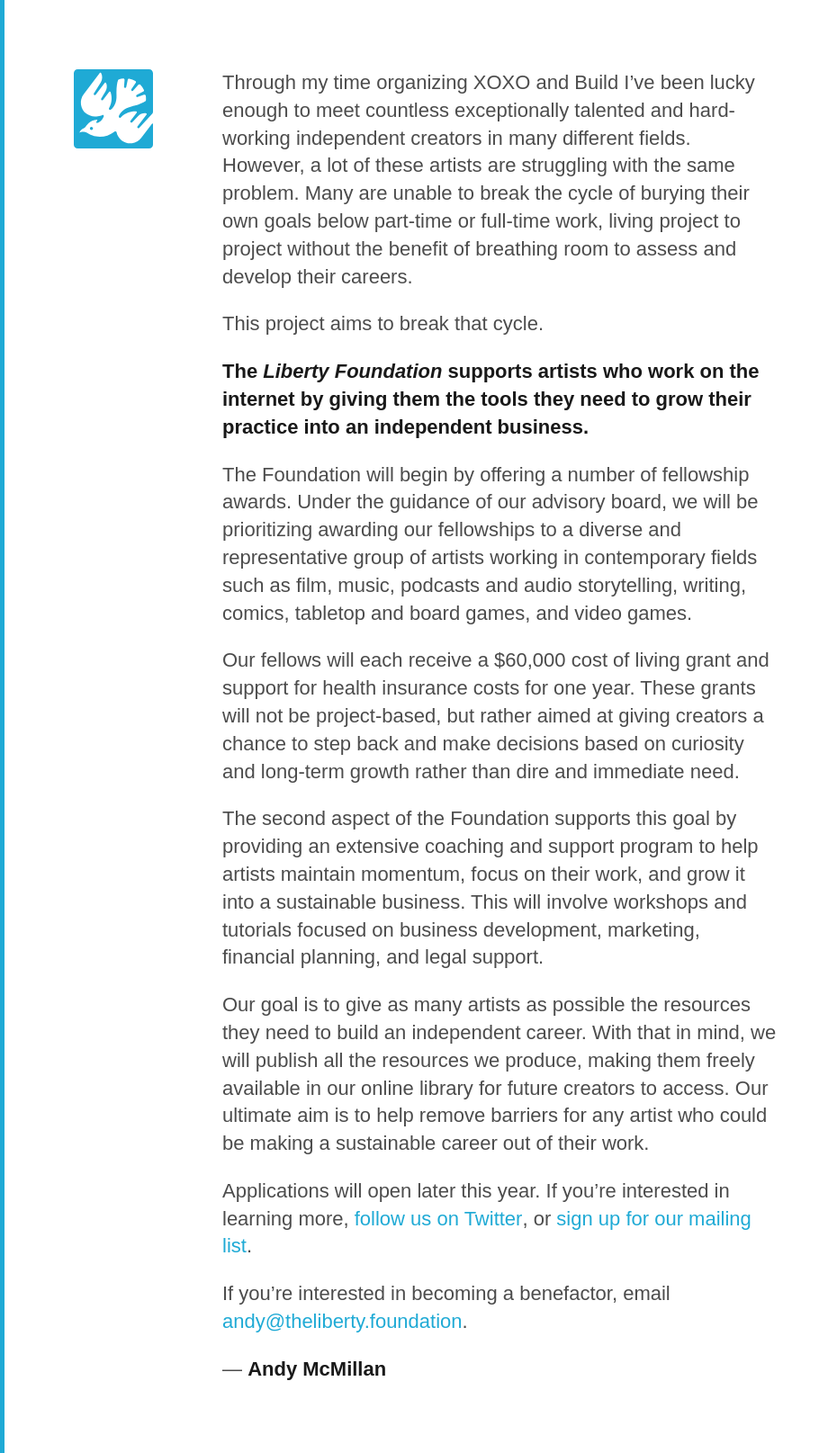
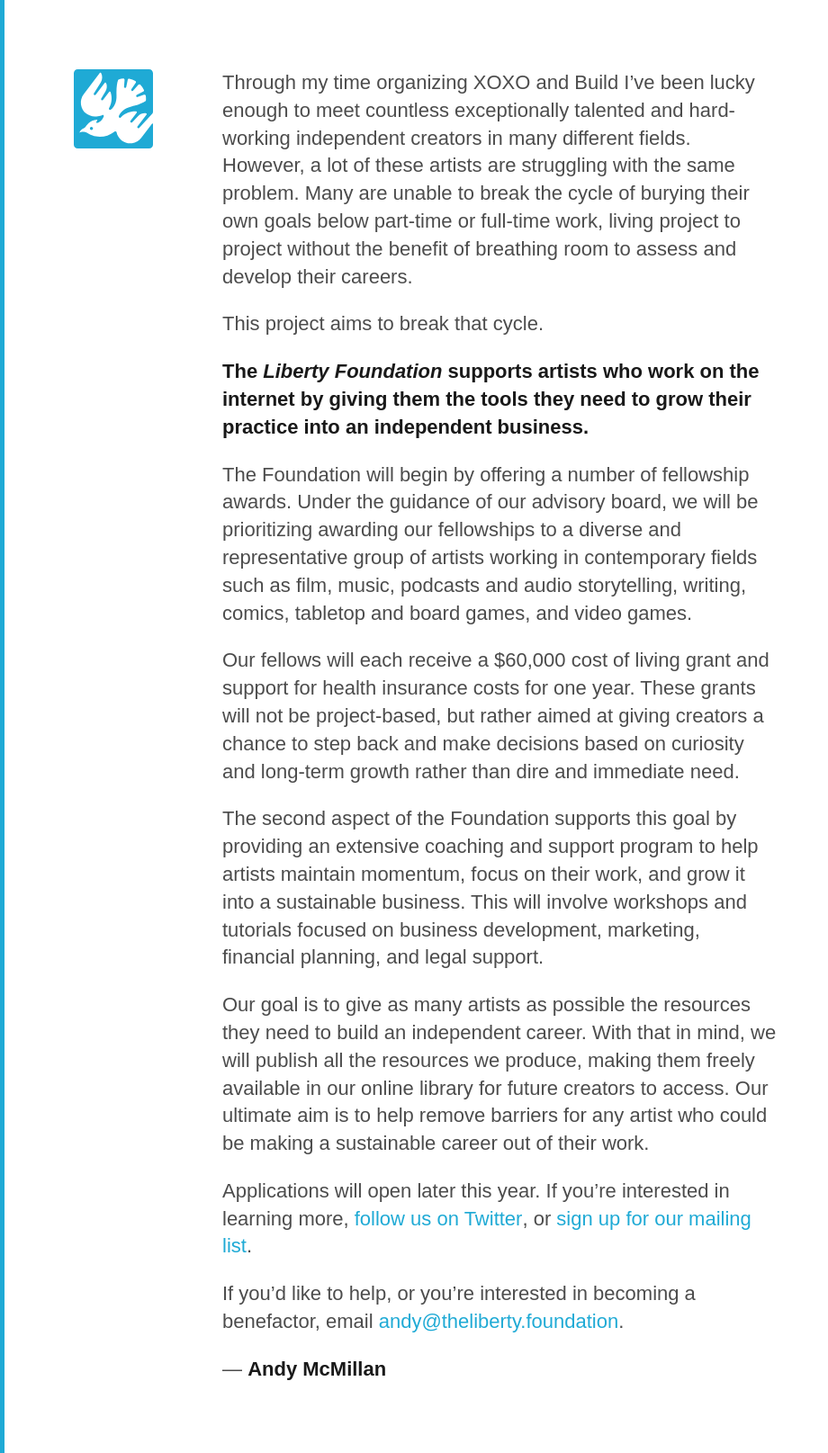
Before and after one commit to thelibertyfoundation/website, a Jekyll site: the page built from index.md, in a window 1280 px wide. Shown: the whole page at 90% size, without its empty margins (0-920 px from the left). Built offline with Jekyll 4.4.1, drawn with Linux system fonts in a browser that asks for light colours.

Commit message:
Adding offer to help to last line

```diff
--- a/index.md
+++ b/index.md
@@ -19,6 +19,6 @@ Our goal is to give as many artists as possible the resources they need to build
 
 Applications will open later this year. If you're interested in learning more, [follow us on Twitter](https://twitter.com/libertyfndn), or [sign up for our mailing list](http://eepurl.com/cOYW9n).
 
-If you're interested in becoming a benefactor, email [andy@theliberty.foundation](mailto:andy@theliberty.foundation).
+If you'd like to help, or you're interested in becoming a benefactor, email [andy@theliberty.foundation](mailto:andy@theliberty.foundation).
 
 — **Andy McMillan**
```
